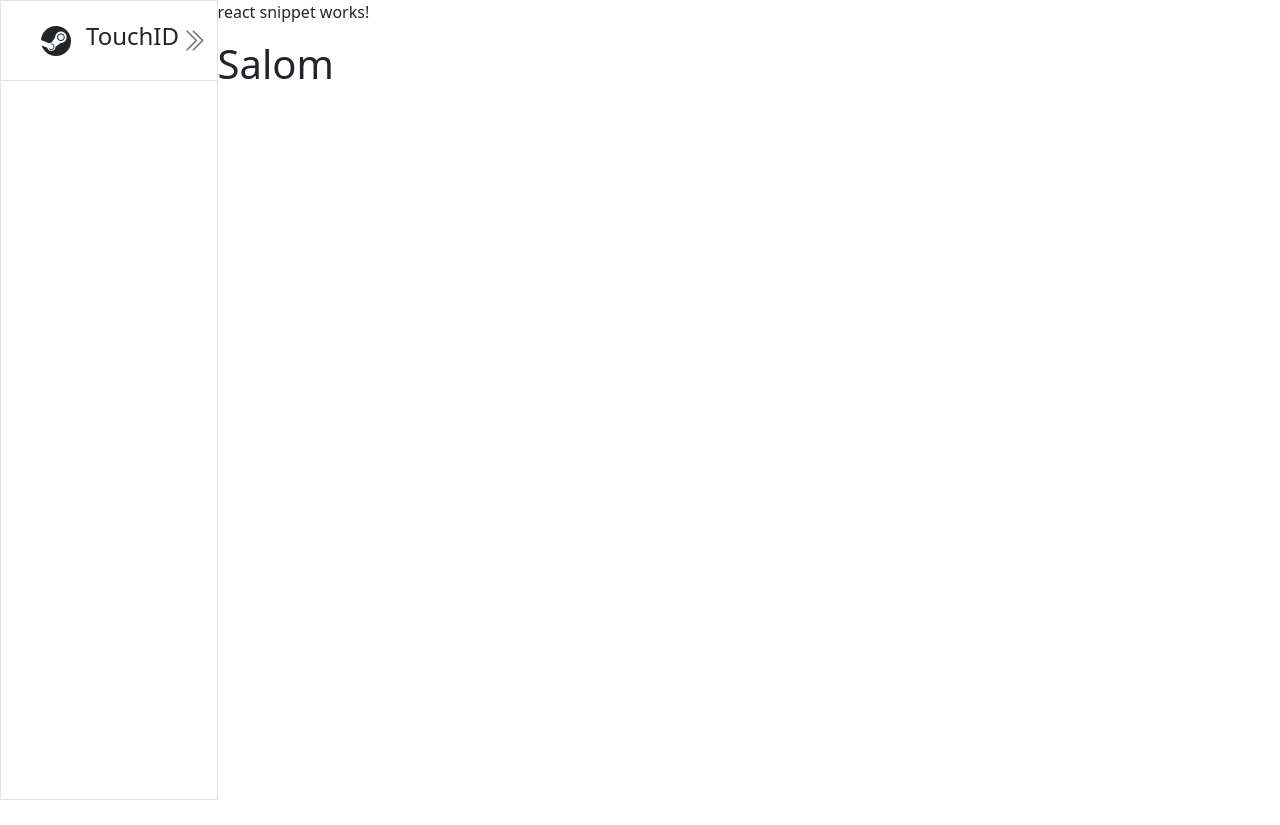
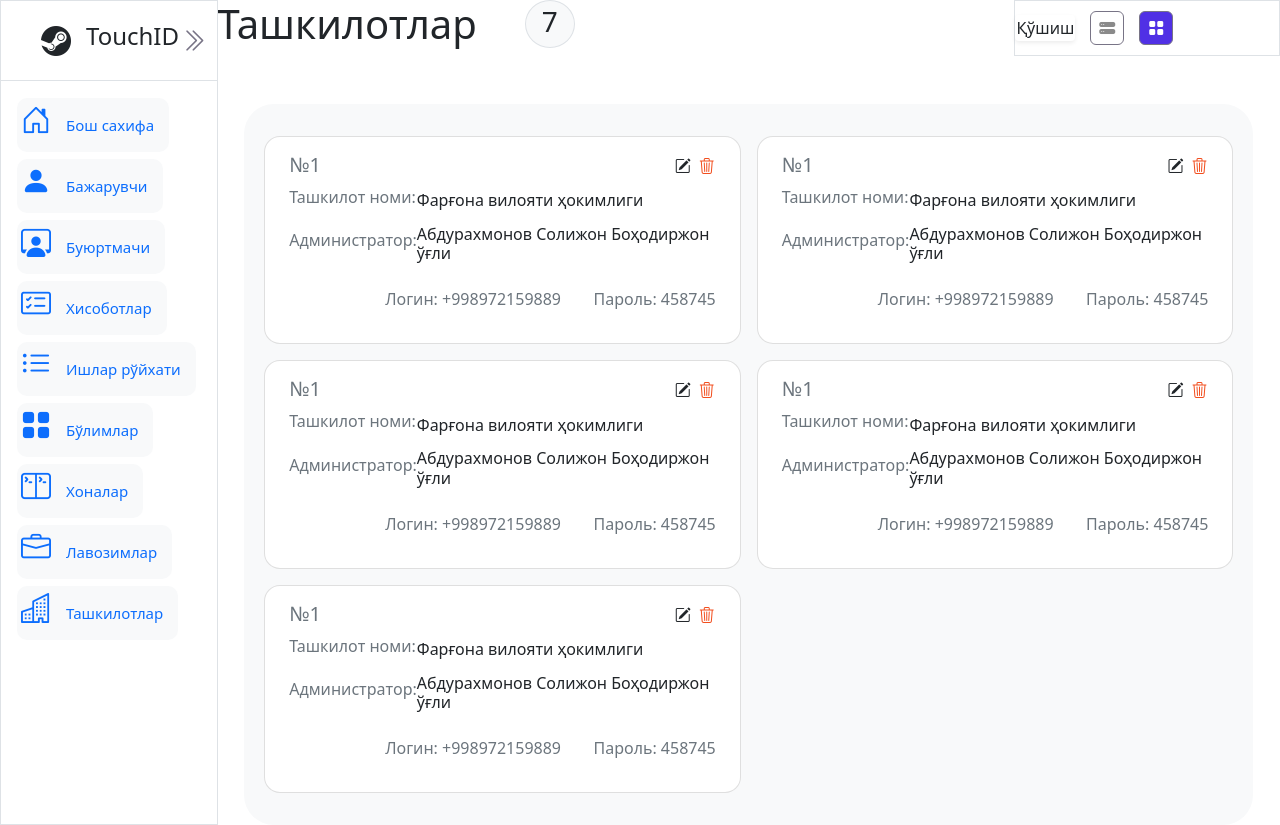
Before and after one commit to Saidmurodjon/touchId-ui, a React (Create React App) app: page /tashkilot in a window 1280 px wide. Before the commit the page ends 800 px from the top, so only its background shows below. Built offline with nearby package versions, Linux system fonts and the light colour scheme.

Commit message:
Menyu qoshildi

```diff
--- /dev/null
+++ b/src/components/navbar/Menyu.js
@@ -0,0 +1,70 @@
+import React from "react";
+import { Link } from 'react-router-dom'
+
+
+export default function Menyu() {
+    return (
+        <>
+            <div className="menu">
+                <nav className='asosiyMenyu ps-3'>
+                    <ul>
+                        <li className='my-3'>
+                            <Link to='/' className='bg-light py-3 ps-1 link'>
+                            <span><i className='bi bi-house-door'></i></span>
+                            <span>Бош сахифа</span>
+                            </Link>
+                        </li>
+                        <li className='my-3'>
+                            <Link to='/bajaruvchi' className='bg-light py-3 ps-1 link'>
+                            <span><i className='bi bi-person-fill'></i></span>
+                            <span>Бажарувчи</span>
+                            </Link>
+                        </li>
+                        <li className='my-3'>
+                            <Link to='/buyurtma' className='bg-light py-3 ps-1 link'>
+                            <span><i className='bi bi-person-workspace'></i></span>
+                            <span>Буюртмачи</span>
+                            </Link>
+                        </li>
+                        <li className='my-3'>
+                            <Link to='/hisobot' className='bg-light py-3 ps-1 link'>
+                            <span><i className='bi bi-card-checklist'></i></span>
+                            <span>Хисоботлар</span>
+                            </Link>
+                        </li>
+                        <li className='my-3'>
+                            <Link to='/ishlar' className='bg-light py-3 ps-1 link'>
+                            <span><i className='bi bi-list-ul'></i></span>
+                            <span>Ишлар рўйхати</span>
+                            </Link>
+                        </li>
+                        <li className='my-3'>
+                            <Link to='/bolim' className='bg-light py-3 ps-1 link'>
+                            <span><i className='bi bi-grid-fill'></i></span>
+                            <span>Бўлимлар</span>
+                            </Link>
+                        </li>
+                        <li className='my-3'>
+                            <Link to='/kabinet' className='bg-light py-3 ps-1 link'>
+                            <span><i className='bi bi-terminal-split'></i></span>
+                            <span>Хоналар</span>
+                            </Link>
+                        </li>
+                        <li className='my-3'>
+                            <Link to='/lavozim' className='bg-light py-3 ps-1 link'>
+                            <span><i className='bi bi-briefcase'></i></span>
+                            <span>Лавозимлар</span>
+                            </Link>
+                        </li>
+                        <li className='my-3'>
+                            <Link to='/tashkilot' className='bg-light py-3 ps-1 link'>
+                            <span><i className='bi bi-building'></i></span>
+                            <span>Ташкилотлар</span>
+                            </Link>
+                        </li>
+                    </ul>
+                </nav>
+            </div>
+        </>
+    );
+}
--- /dev/null
+++ b/src/components/tashkilotlar/Item.js
@@ -0,0 +1,39 @@
+const Item = (props) => {
+    console.log ( `react snippet works!` );
+
+    return (
+        <>
+            <div className="col-6">
+                <div className="card m-2 py-3 px-4">
+                    <div className="yuqori d-flex justify-content-between">
+                        <h5 className="text-secondary">№1</h5>
+                        <div className="btn">
+                            <i className="bi bi-pencil-square p-2"></i>
+                            <i className="bi bi-trash3 trash-bg"></i>
+                        </div>
+                    </div>
+                    <div className="jadval">
+                        <table>
+                            <tbody>
+                                <tr>
+                                    <td><p className="text-secondary">Ташкилот номи:</p></td>
+                                    <td><h6>Фарғона вилояти ҳокимлиги</h6></td>
+                                </tr>
+                                <tr>
+                                    <td><p className="text-secondary">Администратор:</p></td>
+                                    <td><h6>Абдурахмонов Солижон Боҳодиржон ўғли</h6></td>
+                                </tr>
+                            </tbody>
+                        </table>
+                    </div>
+                    <div className="logpassword d-flex justify-content-between ms-5 ps-5 mt-3">
+                        <p className="text-secondary">Логин: +998972159889</p>
+                        <p className="text-secondary">Пароль: 458745</p>
+                    </div>
+                </div>
+            </div>
+        </>
+    );
+}
+
+export default Item;
--- /dev/null
+++ b/src/components/tashkilotlar/More.js
@@ -0,0 +1,29 @@
+const More = (props) => {
+    console.log ( `react snippet works!` );
+
+    return (
+        <>
+            <div className="col-12">
+                <div className="bg-white align-items-center more m-2 p-4 d-flex justify-content-between">
+                    <h1 className="text-secondary">№1</h1>
+                    <div className="info">
+                        <p className="text-secondary">Ташкилот номи:</p>
+                        <h5>Фарғона вилояти ҳокимлиги</h5>
+                        <p className="text-secondary">Администратор:</p>
+                        <h5>Абдурахмонов Солижон Боҳодиржон ўғли</h5>
+                    </div>
+                    <div className="logparol">
+                        <p className="text-secondary">Логин: +998972159889</p>
+                        <p className="text-secondary">Пароль: 458745</p>
+                    </div>
+                    <div className="btn align-self-start">
+                        <i className="bi bi-pencil-square p-2"></i>
+                        <i className="bi bi-trash3 trash-bg"></i>
+                    </div>
+                </div>
+            </div>
+        </>
+    );
+}
+
+export default More;
--- a/src/view/boshsahifa/Bosh.css
+++ b/src/view/boshsahifa/Bosh.css
@@ -1,3 +1,4 @@
+
 .bajarilgan .vid button{
     padding: 5px;
     background: none;
@@ -13,6 +14,9 @@
     display: flex;
     justify-content: space-around;
     margin: 3.5% 15%;
+}
+.filter{
+    margin-right: 25px;
 }
 .bajarilgan .xodim h1{
     text-align: center;
--- a/src/view/home/Home.css
+++ b/src/view/home/Home.css
@@ -1,5 +1,30 @@
 *{
+    list-style: none;
+    text-decoration: none!important;
     padding: 0!important;
+}
+.asosiyMenyu{
+    overflow: hidden;
+}
+.asosiyMenyu ul li{
+    width: 200px!important;
+    /* border: 2px solid green; */
+}
+.asosiyMenyu ul{
+    width: 200px!important;
+    /* border: 2px solid red; */
+}
+.asosiyMenyu ul li .link{
+    /* border: 2px solid yellow; */
+    width: 200px!important;
+    border-radius: 10px;
+}
+.asosiyMenyu span i{
+    font-size: 30px;
+}
+.asosiyMenyu span{
+    font-size: 15px;
+    margin-right: 15px;
 }
 .container-fluid{
     display: flex;
--- a/src/view/home/Home.js
+++ b/src/view/home/Home.js
@@ -1,6 +1,8 @@
 import './Home.css'
 import {useState} from 'react'
+import Navbar from "../../components/navbar/Navbar"
 import Router from '../../router/Router'
+import Menyu from '../../components/navbar/Menyu'
 function Home() {
 
   const [toggle, setToggle] = useState(false)
@@ -34,13 +36,13 @@ function Home() {
               <h4>TouchID</h4>
             </div>
             <i className={toggle ? "bi bi-chevron-double-left togl" : "togl bi bi-chevron-double-right"} onClick={toggleMenyu}></i>
-
           </div>
+          {/* menyu qismi */}
+          <Menyu />
         </div>
         <div className="content">
-
+          {/* <Navbar /> */}
           <Router />
-          <h1>Salom</h1>
         </div>
       </div>
     </div>
--- /dev/null
+++ b/src/view/tashkilotlar/Tashkilot.css
@@ -0,0 +1,34 @@
+
+.tashkilot  .vid{
+    padding: 5px;
+    background: none;
+    border: 0.3px solid #787486;
+    border-radius: 6px;
+    color: #8A8A8A;
+    margin-left: 15px;
+}
+.tashkilot .viewActive{
+    background-color: #5030E5 ;
+    color: #FFFFFF !important;
+}
+
+.tashAsosiy{
+    width: 95%;
+    margin: auto;
+    min-height: 50vh;
+    border-radius: 30px;
+}
+
+.more{
+    border-radius: 30px;
+}
+.more .info{
+    margin-left: -120px!important;
+}
+.more .info h5{
+    line-height: 10px;
+    margin-bottom: 15px;
+}
+.info p{
+    line-height: 5px;
+}
--- a/src/view/tashkilotlar/Tashkilotlar.js
+++ b/src/view/tashkilotlar/Tashkilotlar.js
@@ -1,10 +1,46 @@
+import React, {useState} from 'react'
+import Button from '../../components/button/Button'
+import Item from '../../components/tashkilotlar/Item'
+import More from '../../components/tashkilotlar/More'
+import ish from '../boshsahifa/ish.json'
+import './Tashkilot.css'
+
+
 const Tashkilotlar = () => {
-    console.log ( `react snippet works!` );
+
+    const [view, setView] = useState(false)
 
     return (
-        <>
-            <p>react snippet works!</p>
-        </>
+        <div className="tashkilot bg-white">
+            {/* toshkilot soni, buttonlar */}
+            <div className="tashTopPanel d-flex justify-content-between">
+                <div className="sarlavha d-flex">
+                    <h1>Ташкилотлар</h1>
+                    <h3 className="bedj ms-5 pt-1 px-3 border bg-light rounded-circle">7</h3>
+                </div>
+                <div className="buttons d-flex border align-items-center w-25">
+                    <Button name="Қўшиш" />
+                    <button className={view ? "px-2 py-1 viewActive vid" : "vid px-2 py-1"} onClick={() => setView(true)}>
+                        <i className="bi bi-hdd-stack-fill"></i>
+                    </button>
+                    <button className={view ? "px-2 py-1 vid" : "vid px-2 py-1 viewActive"}  onClick={() => setView(false)}>
+                        <i className="bi bi-grid-fill"></i>
+                    </button>
+                </div>
+            </div>
+
+            {/* Asosiy qismi */}
+            <div className="tashAsosiy bg-light p-4 mt-5">
+                <div className="row">
+                    {
+                        ish.map(work=>(
+                            view ? (<More /> ) : (<Item />)
+                        ))
+                    }
+                </div>
+            </div>
+
+        </div>
     );
 }
 
```
